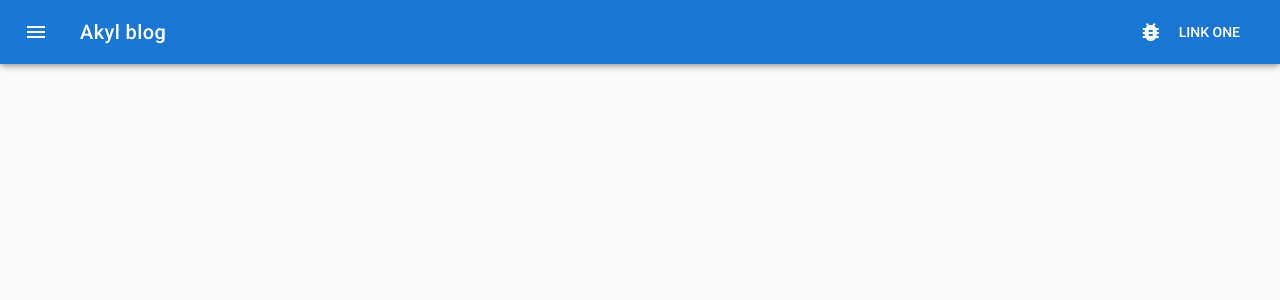
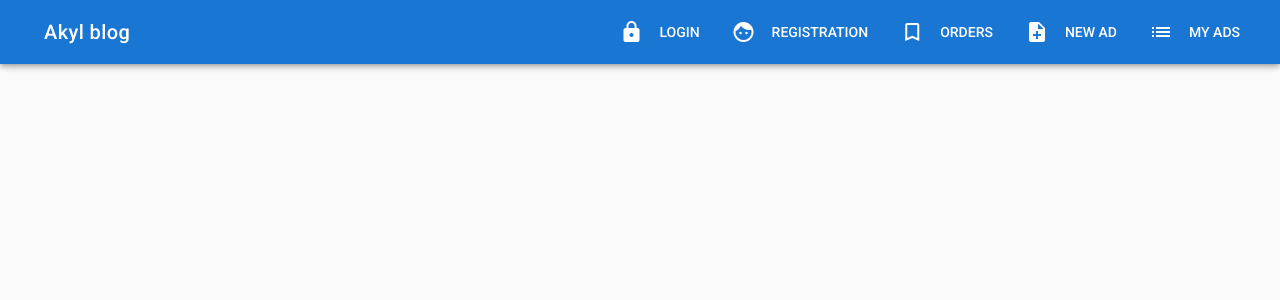
Before and after one commit to BlincheG/akyl-blog, a Vue app: page / in a window 1280 px wide. Shown: the top 300 px of the page. Built offline with nearby package versions, Linux system fonts and the light colour scheme.

Commit message:
add links and adaptive menu

```diff
--- a/src/App.vue
+++ b/src/App.vue
@@ -4,16 +4,37 @@
       app
       temporary
       v-model="drawer"
-      ></v-navigation-drawer>
+      >
+        <v-list>
+          <v-list-tile
+            v-for="link of links"
+            :key="link.title"
+            :to="link.url"
+          >
+            <v-list-tile-action>
+              <v-icon>{{ link.icon }}</v-icon>
+            </v-list-tile-action>
+            <v-list-tile-content>
+              <v-list-tile-title v-text="link.title"></v-list-tile-title>
+            </v-list-tile-content>
+          </v-list-tile>
+        </v-list>
+      </v-navigation-drawer>
     <v-toolbar app dark color="primary">
       <v-toolbar-side-icon
-        @click="drawer = !drawer"></v-toolbar-side-icon>
+        @click="drawer = !drawer"
+        class="hidden-md-and-up"></v-toolbar-side-icon>
       <v-toolbar-title>Akyl blog</v-toolbar-title>
       <v-spacer></v-spacer>
       <v-toolbar-items class="hidden-sm-and-down">
-        <v-btn flat>
-          <v-icon left>bug_report</v-icon>
-          Link One
+        <v-btn
+          v-for="link in links"
+          :key="link.title"
+          :to="link.url"
+          flat
+        >
+          <v-icon left>{{link.icon}}</v-icon>
+          {{ link.title }}
         </v-btn>
       </v-toolbar-items>
     </v-toolbar>
@@ -29,7 +50,14 @@
 export default {
   data () {
     return {
-      drawer: false
+      drawer: false,
+      links: [
+        {title: 'Login', icon: 'lock', url: '/login'},
+        {title: 'Registration', icon: 'face', url: '/registration'},
+        {title: 'Orders', icon: 'bookmark_border', url: '/orders'},
+        {title: 'New ad', icon: 'note_add', url: '/new'},
+        {title: 'My ads', icon: 'list', url: '/list'}
+      ]
     }
   }
 }
```
